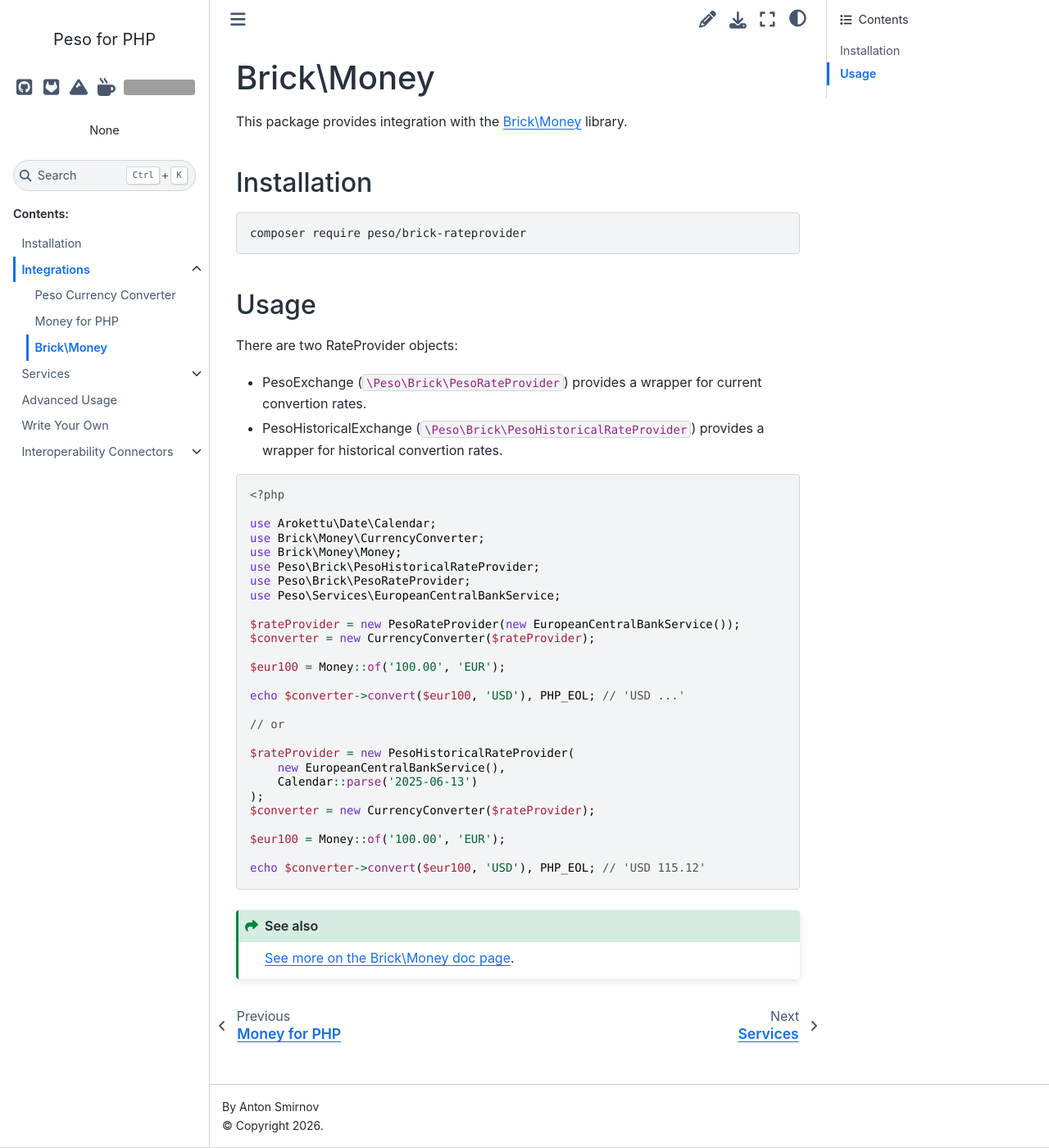
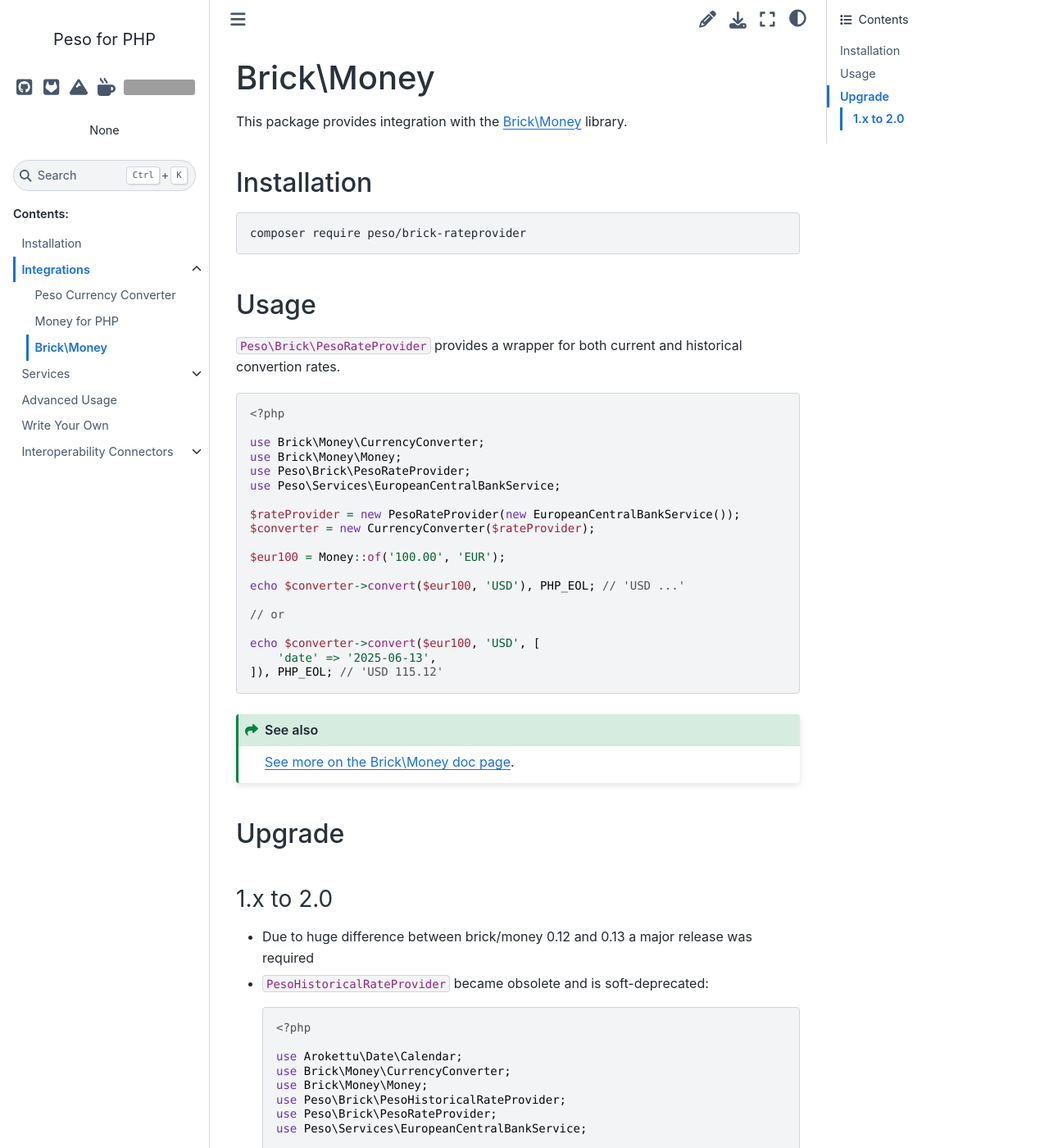
Before and after one commit to phpeso/doc, a Sphinx documentation site: the page built from source/integrations/brick-rateprovider.rst, in a window 1280 px wide and 1400 px high. Shown: the whole window at 82% size. Built offline with Sphinx 7.4.7 and the Sphinx Book theme 1.1.4, drawn with Linux system fonts in a browser that asks for light colours; some of the changed text lies outside the part shown; grey boxes are pictures that could not be loaded.

Commit message:
Document peso/brick-rateprovider 2.0 changes

```diff
--- /dev/null
+++ b/source/_static/custom.css
@@ -0,0 +1,5 @@
+/* fix 1.2.0 problem with icon justification */
+
+ul.navbar-icon-links.navbar-icon-links {
+    justify-content: space-evenly !important;
+}
--- a/source/conf.py
+++ b/source/conf.py
@@ -63,6 +63,13 @@
 
 html_favicon = '../logo/logo.png'
 
+html_static_path = [
+    '_static',
+]
+html_css_files = [
+    'custom.css',
+]
+
 extensions = [
     'sphinx_copybutton',
     'sphinxcontrib.phpdomain',
--- a/source/integrations/brick-rateprovider.rst
+++ b/source/integrations/brick-rateprovider.rst
@@ -19,19 +19,14 @@
 Usage
 =====
 
-There are two RateProvider objects:
-
-* PesoExchange (``\Peso\Brick\PesoRateProvider``) provides a wrapper for current convertion rates.
-* PesoHistoricalExchange (``\Peso\Brick\PesoHistoricalRateProvider``) provides a wrapper for historical convertion rates.
+``Peso\Brick\PesoRateProvider`` provides a wrapper for both current and historical convertion rates.
 
 ::
 
     <?php
 
-    use Arokettu\Date\Calendar;
     use Brick\Money\CurrencyConverter;
     use Brick\Money\Money;
-    use Peso\Brick\PesoHistoricalRateProvider;
     use Peso\Brick\PesoRateProvider;
     use Peso\Services\EuropeanCentralBankService;
 
@@ -44,16 +39,51 @@
 
     // or
 
-    $rateProvider = new PesoHistoricalRateProvider(
-        new EuropeanCentralBankService(),
-        Calendar::parse('2025-06-13')
-    );
-    $converter = new CurrencyConverter($rateProvider);
-
-    $eur100 = Money::of('100.00', 'EUR');
-
-    echo $converter->convert($eur100, 'USD'), PHP_EOL; // 'USD 115.12'
+    echo $converter->convert($eur100, 'USD', [
+        'date' => '2025-06-13',
+    ]), PHP_EOL; // 'USD 115.12'
 
 .. seealso:: `See more on the Brick\\Money doc page`__.
 
 .. __: https://github.com/brick/money/blob/master/README.md#currency-conversion
+
+Upgrade
+=======
+
+1.x to 2.0
+----------
+
+* Due to huge difference between brick/money 0.12 and 0.13 a major release was required
+* ``PesoHistoricalRateProvider`` became obsolete and is soft-deprecated::
+
+        <?php
+
+        use Arokettu\Date\Calendar;
+        use Brick\Money\CurrencyConverter;
+        use Brick\Money\Money;
+        use Peso\Brick\PesoHistoricalRateProvider;
+        use Peso\Brick\PesoRateProvider;
+        use Peso\Services\EuropeanCentralBankService;
+
+        $eur100 = Money::of('100.00', 'EUR');
+
+        // 1.x
+
+        // a dedicated provider
+        $rateProvider = new PesoHistoricalRateProvider(
+            new EuropeanCentralBankService(),
+            Calendar::parse('2025-06-13'),
+        );
+        $converter = new CurrencyConverter($rateProvider);
+
+        echo $converter->convert($eur100, 'USD'), PHP_EOL; // 'USD 115.12'
+
+        // 2.x
+
+        // a regular provider
+        $rateProvider = new PesoRateProvider(new EuropeanCentralBankService());
+        $converter = new CurrencyConverter($rateProvider);
+
+        echo $converter->convert($eur100, 'USD', [
+            'date' => '2025-06-13',
+        ]), PHP_EOL; // 'USD 115.12'
```
